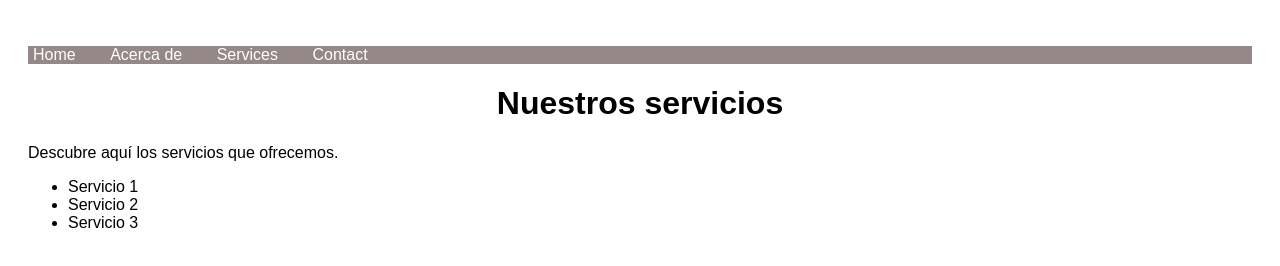
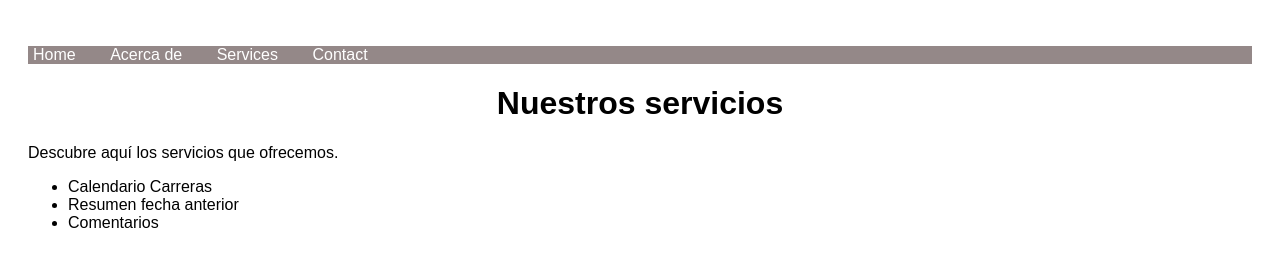
Before and after one commit to jaradgg/clase_9, a plain HTML site: page services.html in a window 1280 px wide. Drawn offline with Linux system fonts and the light colour scheme.

Commit message:
modificación de la página de servicios

```diff
--- a/services.html
+++ b/services.html
@@ -28,9 +28,9 @@
         <h1>Nuestros servicios</h1>
         <p>Descubre aquí los servicios que ofrecemos.</p>
         <ul>
-            <li>Servicio 1</li>
-            <li>Servicio 2</li>
-            <li>Servicio 3</li>
+            <li>Calendario Carreras</li>
+            <li>Resumen fecha anterior</li>
+            <li>Comentarios</li>
         </ul>
     </div>
     </div>
```
